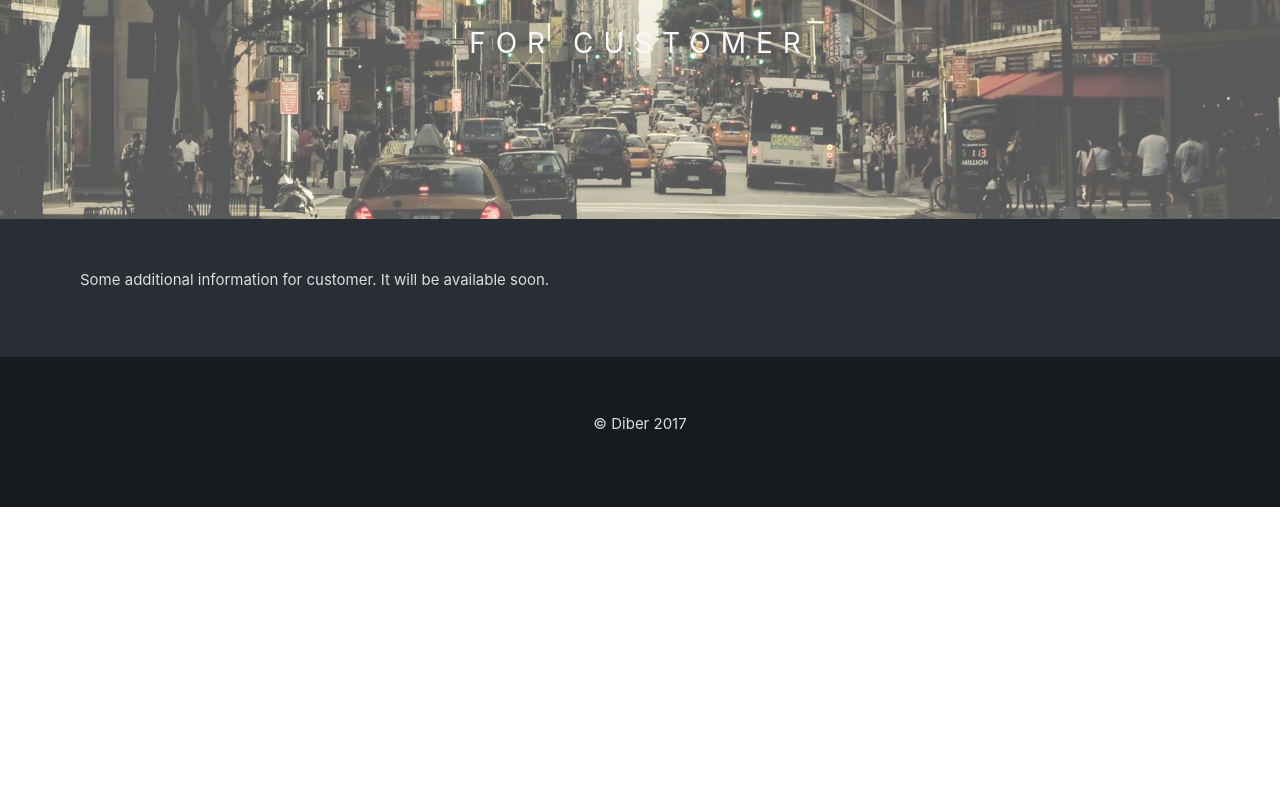
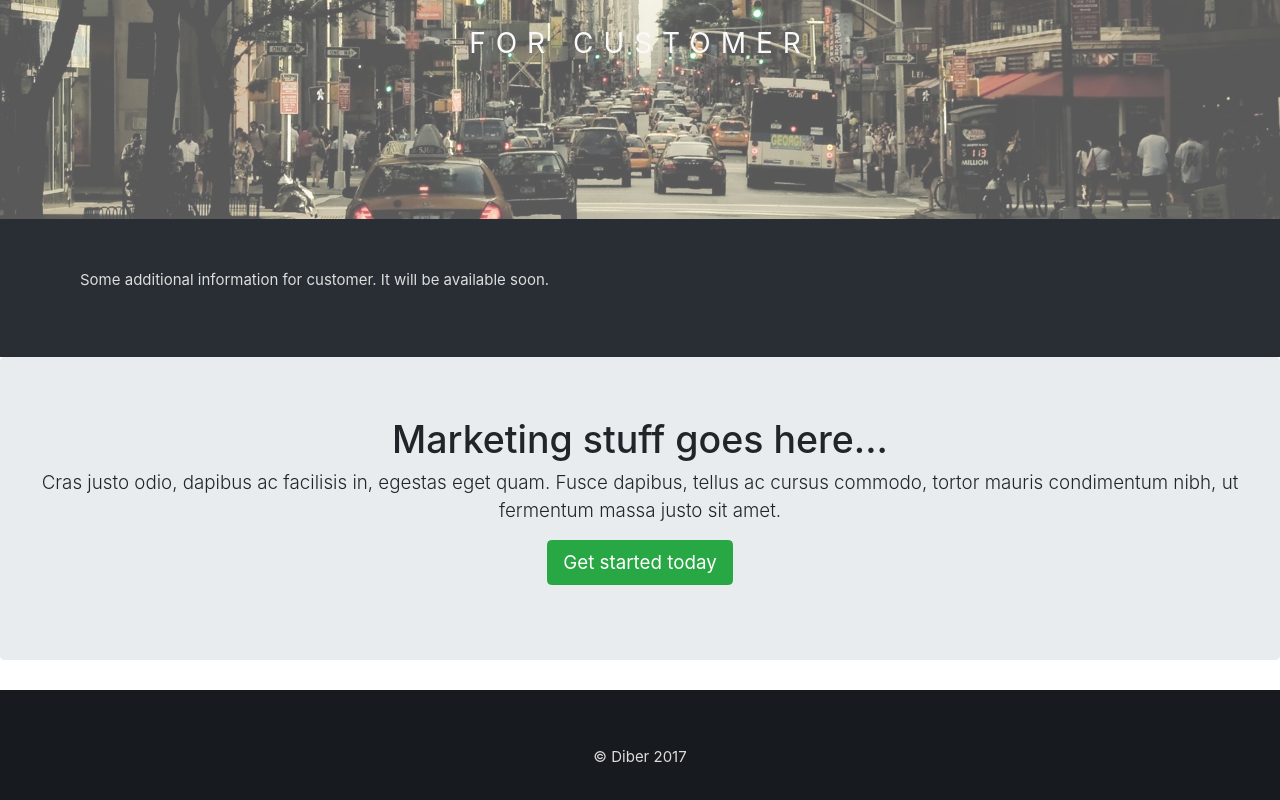
Before and after one commit to atereshkov/DiberWebClient, an Angular app: page / in a window 1280 px wide. Shown: the part 1841-2641 px from the top of the page. Before the commit the page ends 2348 px from the top, so only its background shows below. Built offline with nearby package versions, Linux system fonts and the light colour scheme.

Commit message:
Added jumbotron to the main page

```diff
--- a/src/app/components/main-page/main-page.component.html
+++ b/src/app/components/main-page/main-page.component.html
@@ -41,3 +41,9 @@
     <p>Some additional information for customer. It will be available soon.</p>
   </div>
 </div>
+
+<div class="jumbotron" style="text-align:center;">
+  <h1>Marketing stuff goes here...</h1>
+  <p class="lead">Cras justo odio, dapibus ac facilisis in, egestas eget quam. Fusce dapibus, tellus ac cursus commodo, tortor mauris condimentum nibh, ut fermentum massa justo sit amet.</p>
+  <p><a class="btn btn-lg btn-success" href="#" role="button">Get started today</a></p>
+</div>
```
